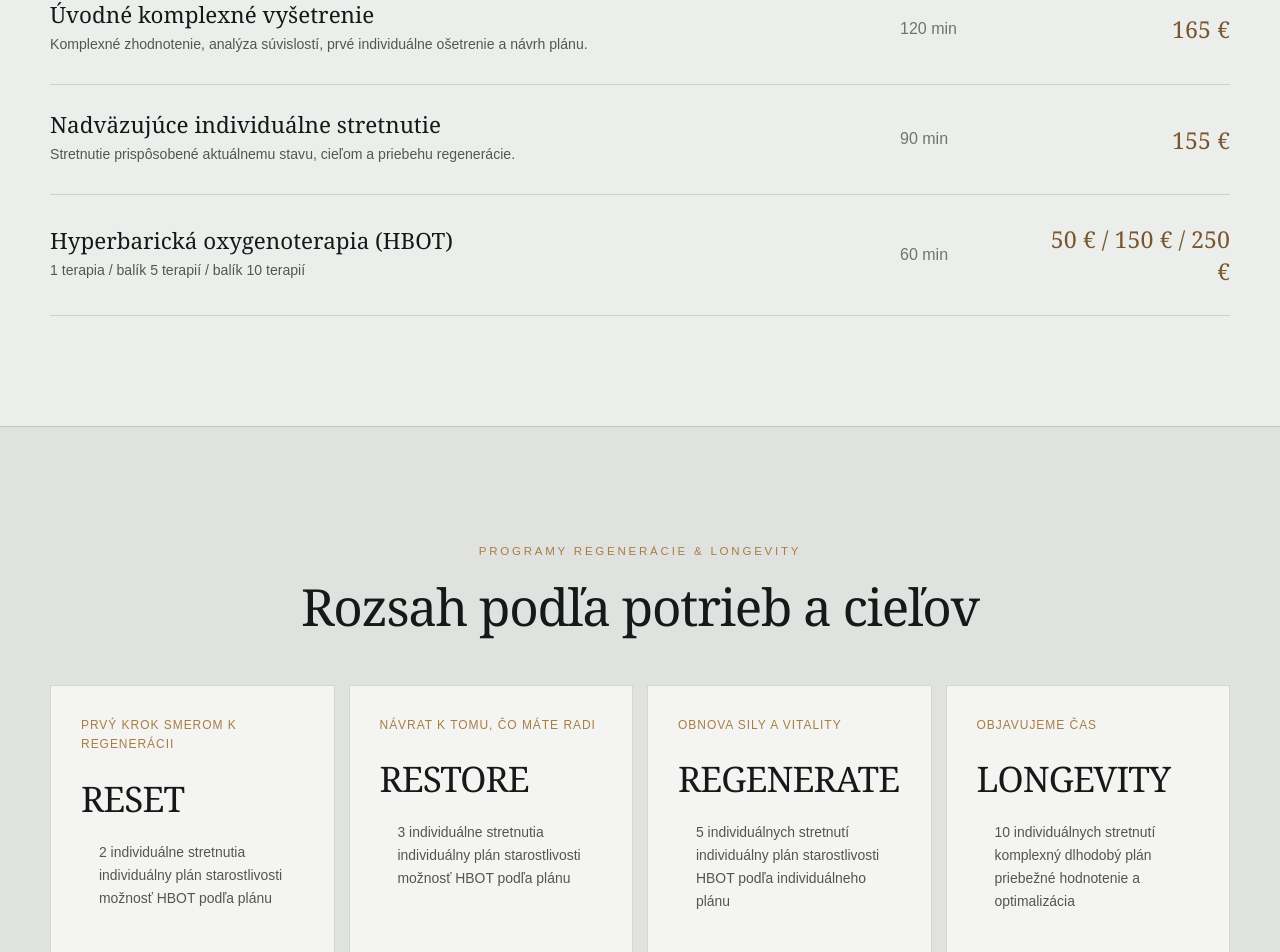
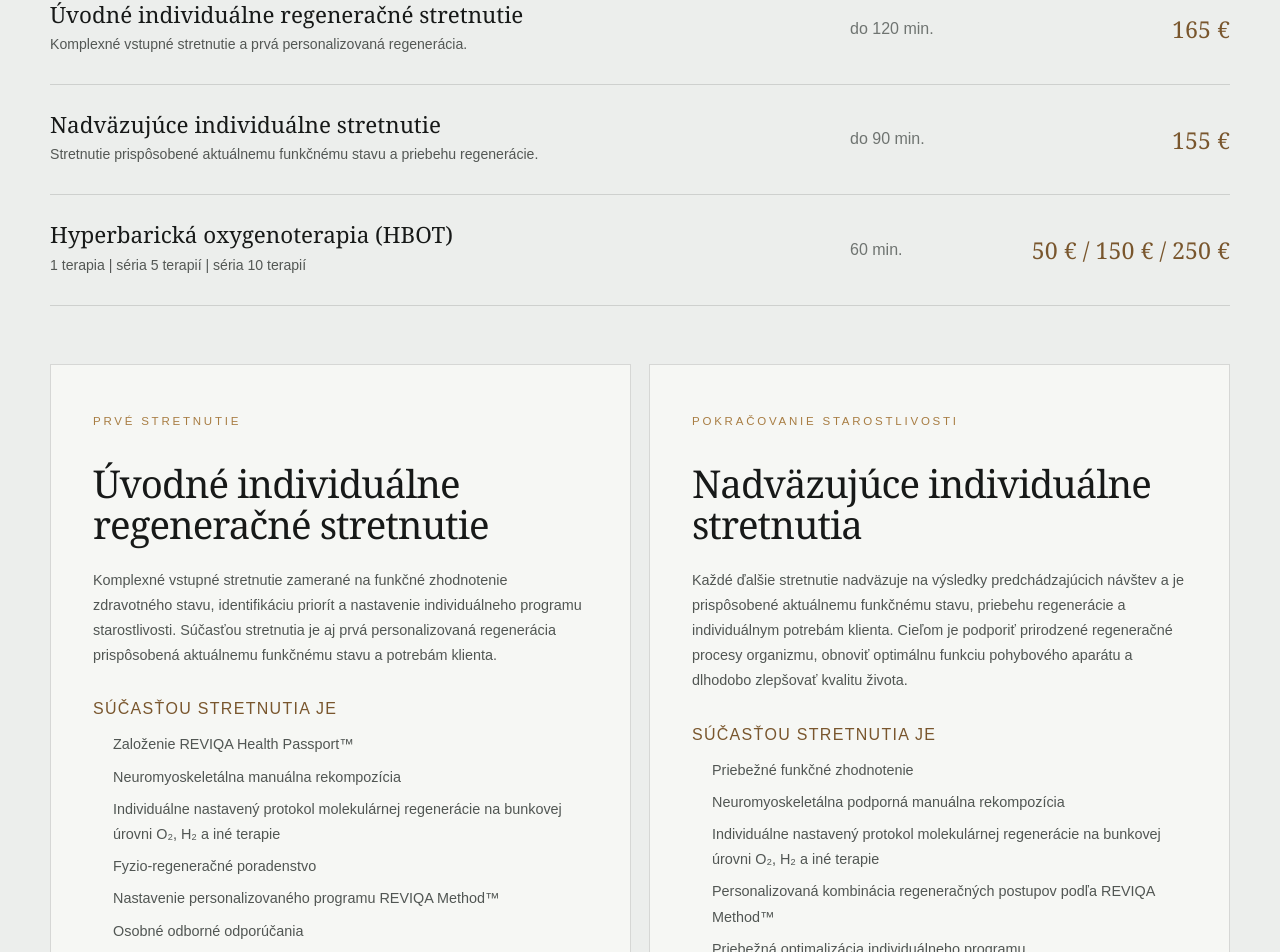
Before and after one commit to Galamedialny/reviqa, a Next.js app: page /programy-cennik in a window 1280 px wide. Shown: the part 941-1893 px from the top of the page. Built offline with nearby package versions, Linux system fonts and the light colour scheme.

Commit message:
Expand pricing meeting details

```diff
--- a/app/globals.css
+++ b/app/globals.css
@@ -181,10 +181,17 @@ p { color: #535754; margin: 16px 0 0; }
 .service-faq { max-width: 100%; }
 
 .price-lines { border-top: 1px solid var(--line); }
-.price-lines article { display: grid; grid-template-columns: 1fr 110px 190px; gap: 30px; align-items: center; padding: 28px 0; border-bottom: 1px solid var(--line); }
+.price-lines article { display: grid; grid-template-columns: 1fr 110px 240px; gap: 30px; align-items: center; padding: 28px 0; border-bottom: 1px solid var(--line); }
 .price-lines p { font-size: .88rem; margin-top: 6px; }
 .price-lines > article > span { color: var(--muted); }
 .price-lines > article > b { color: var(--gold-light); font: 1.45rem var(--serif); text-align: right; }
+.meeting-details { display: grid; grid-template-columns: repeat(2, minmax(0, 1fr)); gap: 18px; margin-top: 58px; }
+.meeting-details article { padding: 42px; border: 1px solid var(--line); background: rgba(249,249,247,.82); }
+.meeting-details h2 { margin: 14px 0 22px; font-size: clamp(2rem, 3vw, 3.1rem); }
+.meeting-details h3 { margin: 32px 0 14px; color: var(--gold-light); font: 1rem var(--sans); letter-spacing: .08em; text-transform: uppercase; }
+.meeting-details p, .meeting-details li { color: #515653; font-size: .9rem; line-height: 1.75; }
+.meeting-details ul { margin: 0; padding-left: 20px; }
+.meeting-details li + li { margin-top: 7px; }
 .program-grid { display: grid; grid-template-columns: repeat(4, 1fr); gap: 14px; }
 .program-grid article { padding: 30px; min-height: 390px; display: flex; flex-direction: column; border: 1px solid var(--line); background: rgba(249,249,247,.82); }
 .program-grid span { color: var(--gold); font-size: .75rem; text-transform: uppercase; letter-spacing: .08em; }
@@ -290,6 +297,7 @@ p { color: #535754; margin: 16px 0 0; }
   .method-steps { grid-template-columns: repeat(3, 1fr); }
   .method-steps article { border-bottom: 1px solid var(--line); }
   .values-grid, .benefit-grid, .program-grid { grid-template-columns: repeat(2, 1fr); }
+  .meeting-details { grid-template-columns: 1fr; }
   .values-grid article:nth-child(2), .benefit-grid article:nth-child(2) { border-right: 0; }
   .program-grid article { min-height: 330px; }
   .footer-grid { grid-template-columns: 1.5fr 1fr 1fr; }
@@ -340,6 +348,8 @@ p { color: #535754; margin: 16px 0 0; }
   .timeline article > span { font-size: 1.5rem; }
   .price-lines article { grid-template-columns: 1fr; gap: 8px; }
   .price-lines > article > b { text-align: left; }
+  .meeting-details { margin-top: 40px; }
+  .meeting-details article { padding: 28px 24px; }
   .gallery-grid { grid-template-columns: 1fr; grid-template-rows: repeat(5, 310px); }
   .gallery-grid figure:first-child { grid-row: auto; }
   .visual-gallery { grid-template-columns: 1fr; }
--- a/app/programy-cennik/page.tsx
+++ b/app/programy-cennik/page.tsx
@@ -6,6 +6,52 @@ export const metadata = createPageMetadata({ title: "Programy regenerácie a cen
 
 export default function PricingPage() {
   return <><PageHero eyebrow="Programy a cenník" title="Každý plán začína človekom" text="Ceny poskytujú orientáciu. Konečný rozsah starostlivosti odporučíme až po vstupnom zhodnotení a vždy ho prispôsobíme vašim potrebám." image="/assets/pricing-consultation-hero.jpg" />
-    <section className="section shell"><SectionHeading eyebrow="Individuálna starostlivosť" title="Vstupné a nadväzujúce stretnutia" /><div className="price-lines"><article><div><h3>Úvodné komplexné vyšetrenie</h3><p>Komplexné zhodnotenie, analýza súvislostí, prvé individuálne ošetrenie a návrh plánu.</p></div><span>120 min</span><b>165 €</b></article><article><div><h3>Nadväzujúce individuálne stretnutie</h3><p>Stretnutie prispôsobené aktuálnemu stavu, cieľom a priebehu regenerácie.</p></div><span>90 min</span><b>155 €</b></article><article><div><h3>Hyperbarická oxygenoterapia (HBOT)</h3><p>1 terapia / balík 5 terapií / balík 10 terapií</p></div><span>60 min</span><b>50 € / 150 € / 250 €</b></article></div></section>
+    <section className="section shell">
+      <SectionHeading eyebrow="Individuálna starostlivosť" title="Vstupné a nadväzujúce stretnutia" />
+      <div className="price-lines">
+        <article>
+          <div><h3>Úvodné individuálne regeneračné stretnutie</h3><p>Komplexné vstupné stretnutie a prvá personalizovaná regenerácia.</p></div>
+          <span>do 120 min.</span><b>165 €</b>
+        </article>
+        <article>
+          <div><h3>Nadväzujúce individuálne stretnutie</h3><p>Stretnutie prispôsobené aktuálnemu funkčnému stavu a priebehu regenerácie.</p></div>
+          <span>do 90 min.</span><b>155 €</b>
+        </article>
+        <article>
+          <div><h3>Hyperbarická oxygenoterapia (HBOT)</h3><p>1 terapia | séria 5 terapií | séria 10 terapií</p></div>
+          <span>60 min.</span><b>50 € / 150 € / 250 €</b>
+        </article>
+      </div>
+      <div className="meeting-details">
+        <article>
+          <span className="eyebrow">Prvé stretnutie</span>
+          <h2>Úvodné individuálne regeneračné stretnutie</h2>
+          <p>Komplexné vstupné stretnutie zamerané na funkčné zhodnotenie zdravotného stavu, identifikáciu priorít a nastavenie individuálneho programu starostlivosti. Súčasťou stretnutia je aj prvá personalizovaná regenerácia prispôsobená aktuálnemu funkčnému stavu a potrebám klienta.</p>
+          <h3>Súčasťou stretnutia je</h3>
+          <ul>
+            <li>Založenie REVIQA Health Passport™</li>
+            <li>Neuromyoskeletálna manuálna rekompozícia</li>
+            <li>Individuálne nastavený protokol molekulárnej regenerácie na bunkovej úrovni O₂, H₂ a iné terapie</li>
+            <li>Fyzio-regeneračné poradenstvo</li>
+            <li>Nastavenie personalizovaného programu REVIQA Method™</li>
+            <li>Osobné odborné odporúčania</li>
+          </ul>
+        </article>
+        <article>
+          <span className="eyebrow">Pokračovanie starostlivosti</span>
+          <h2>Nadväzujúce individuálne stretnutia</h2>
+          <p>Každé ďalšie stretnutie nadväzuje na výsledky predchádzajúcich návštev a je prispôsobené aktuálnemu funkčnému stavu, priebehu regenerácie a individuálnym potrebám klienta. Cieľom je podporiť prirodzené regeneračné procesy organizmu, obnoviť optimálnu funkciu pohybového aparátu a dlhodobo zlepšovať kvalitu života.</p>
+          <h3>Súčasťou stretnutia je</h3>
+          <ul>
+            <li>Priebežné funkčné zhodnotenie</li>
+            <li>Neuromyoskeletálna podporná manuálna rekompozícia</li>
+            <li>Individuálne nastavený protokol molekulárnej regenerácie na bunkovej úrovni O₂, H₂ a iné terapie</li>
+            <li>Personalizovaná kombinácia regeneračných postupov podľa REVIQA Method™</li>
+            <li>Priebežná optimalizácia individuálneho programu</li>
+            <li>Osobné odborné odporúčania</li>
+          </ul>
+        </article>
+      </div>
+    </section>
     <section className="section dark-panel"><div className="shell"><SectionHeading center eyebrow="Programy regenerácie & longevity" title="Rozsah podľa potrieb a cieľov" /><div className="program-grid">{programs.map((p) => <article key={p.name}><span>{p.note}</span><h2>{p.name}</h2><ul>{p.items.map((i) => <li key={i}>{i}</li>)}</ul><b>{p.price}</b></article>)}</div><p className="pricing-note">Programy nadväzujú na vstupné komplexné vyšetrenie a individuálny plán. Odporúčaný počet stretnutí sa môže po zhodnotení upraviť.</p></div></section><section className="section shell"><MedicalNote /></section><CTA /></>;
 }
```
